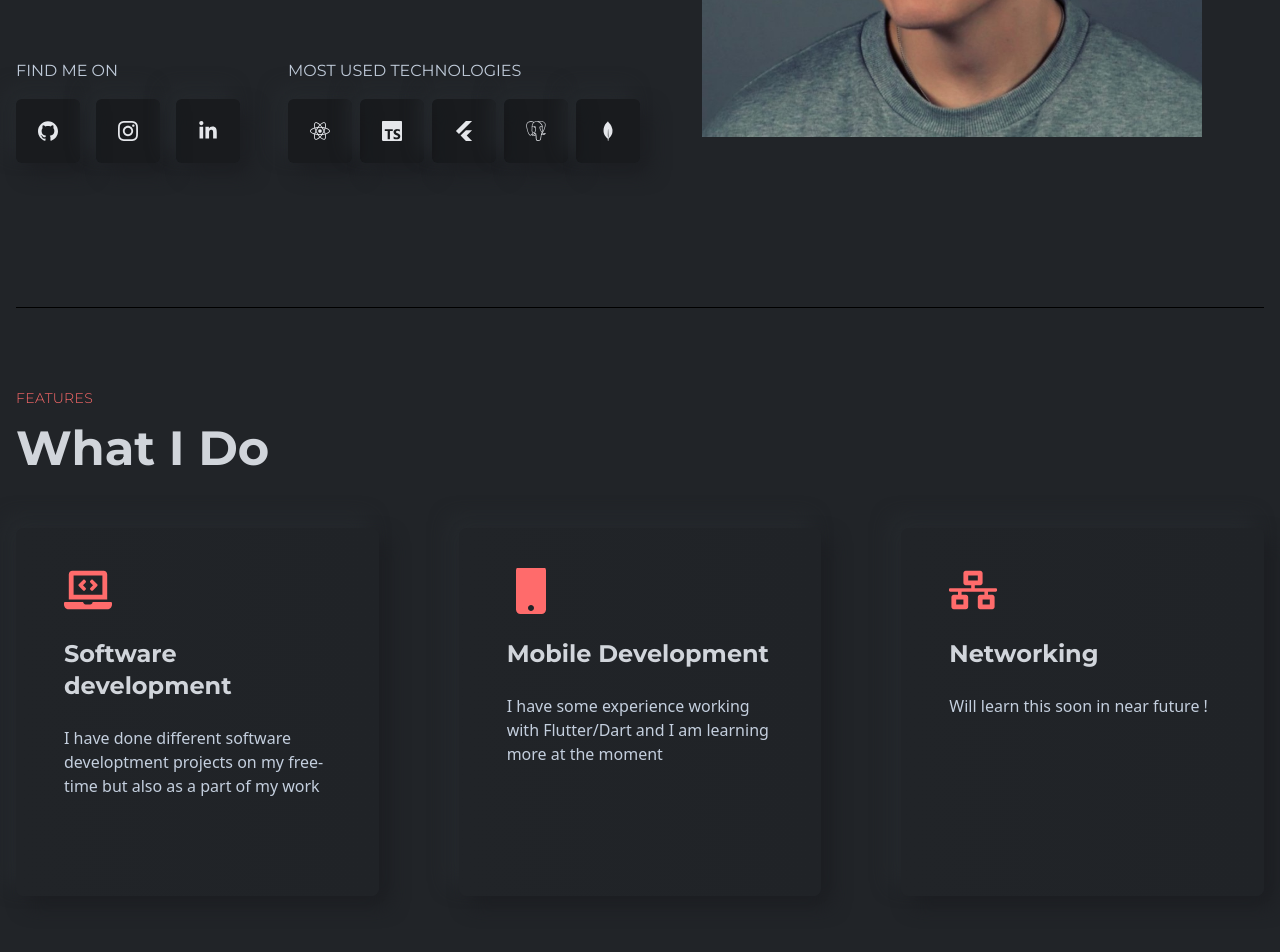
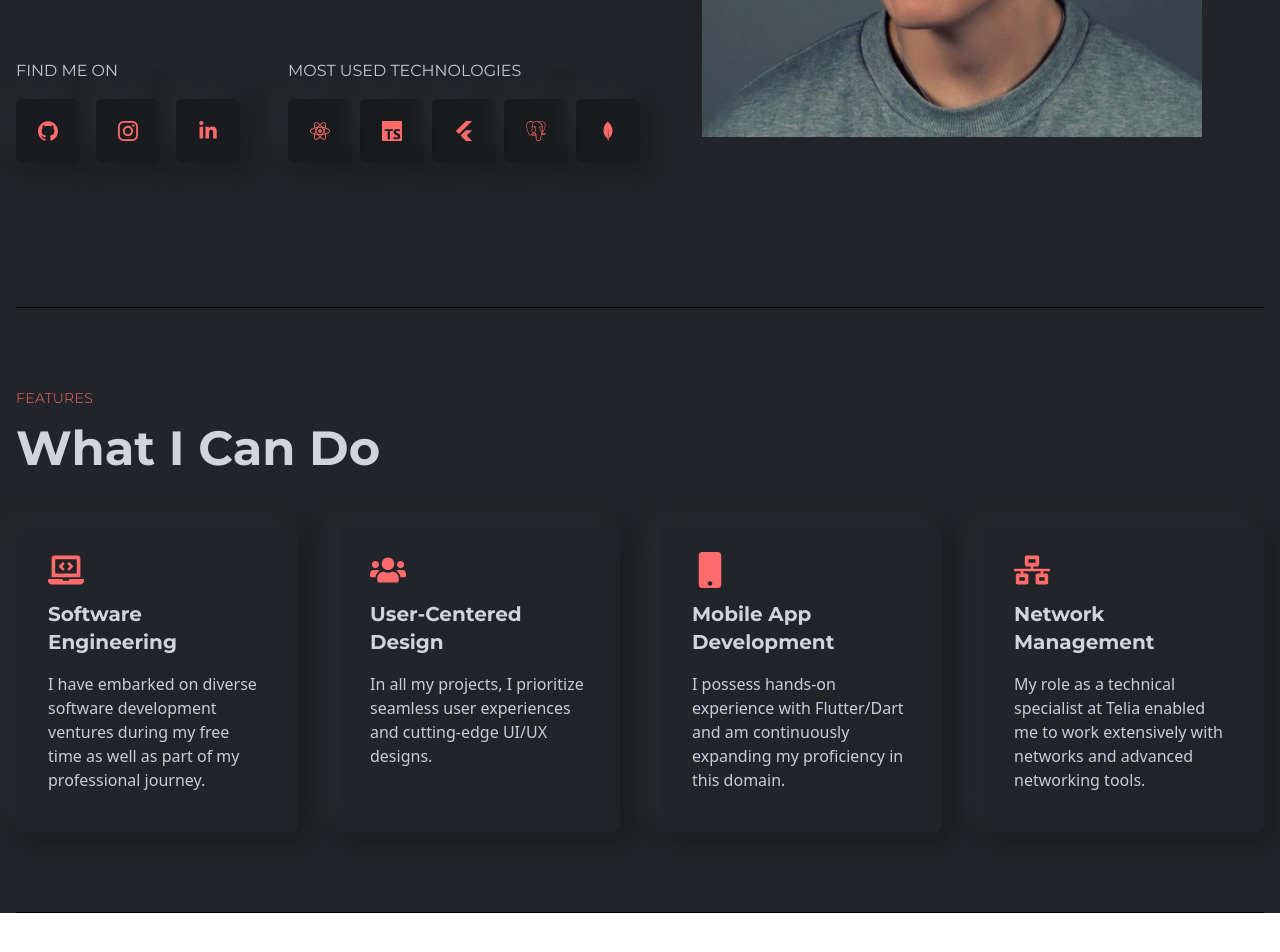
Before and after one commit to temevh/reactCV, a React (Create React App) app: page / in a window 1280 px wide. Shown: the part 560-1512 px from the top of the page. After the commit the page ends 1473 px from the top, so only its background shows below. Built offline with nearby package versions, Linux system fonts and the light colour scheme.

Commit message:
finished features section

```diff
--- a/src/Features/Card.jsx
+++ b/src/Features/Card.jsx
@@ -2,12 +2,12 @@ import React from "react";
 
 const Card = ({ item: { title, des, icon } }) => {
   return (
-    <div className="w-full px-12 h-100 py-10 rounded-lg shadow-shadowOne flex items-center bg-gradient-to-r from-bodyColor to-[#202327] group hover:bg-gradient-to-b hover:from-black hover:to-[#1e2024] transition-colors duration-100 group relative">
-      <div className="h-72 overflow-y-hidden">
-        <div className="flex h-full flex-col gap-10 translate-y-[-2px] group-hover:translate-y-0 transition-transform duration-500">
-          <div className="w-10 h-8 flex flex-col justify-between">
+    <div className="w-full px-8 py-6 rounded-lg shadow-shadowOne flex items-center bg-gradient-to-r from-bodyColor to-[#202327] group hover:bg-gradient-to-b hover:from-black hover:to-[#1e2024] transition-colors duration-100 group relative">
+      <div className="h-64 overflow-y-hidden">
+        <div className="flex h-full flex-col gap-6 transition-transform duration-500">
+          <div className="w-8 h-6 flex flex-col justify-between">
             {icon ? (
-              <span className="text-5xl text-designColor">{icon}</span>
+              <span className="text-4xl text-designColor">{icon}</span>
             ) : (
               <>
                 <span className="w-full h-[2px] rounded-lg bg-designColor inline-flex"></span>
@@ -17,8 +17,8 @@ const Card = ({ item: { title, des, icon } }) => {
               </>
             )}
           </div>
-          <div className="flex flex-col gap-6">
-            <h2 className="text-xl md:text-2xl font-titleFont font-bold text-gray-300">
+          <div className="flex flex-col gap-4">
+            <h2 className="text-lg md:text-xl font-titleFont font-bold text-gray-300">
               {title}
             </h2>
             <p className="base">{des}</p>
--- a/src/Features/Features.jsx
+++ b/src/Features/Features.jsx
@@ -8,8 +8,8 @@ const Features = () => {
       id="features"
       className="w-full py-20 border-b-[1px] border-b-black"
     >
-      <Title title="Features" des="What I Do" />
-      <div className="grid grid-cols-1 md:grid-cols-2 xl:grid-cols-3 gap-6 xl:gap-20">
+      <Title title="Features" des="What I Can Do" />
+      <div className="grid grid-cols-1 md:grid-cols-2 xl:grid-cols-4 gap-6 xl:gap-10">
         {featuresData.map((item) => (
           <Card item={item} key={item.id} />
         ))}
--- a/src/components/Banner/Media.jsx
+++ b/src/components/Banner/Media.jsx
@@ -22,12 +22,12 @@ const Media = () => {
               target="_blank"
               rel="noopener noreferrer"
             >
-              <SiGithub />
+              <SiGithub style={iconStyle} />
             </a>
           </span>
           <span className="bannerIcon">
             <a href="instagram.com/titeemu">
-              <SiInstagram />
+              <SiInstagram style={iconStyle} />
             </a>
           </span>
           <span className="bannerIcon">
@@ -36,7 +36,7 @@ const Media = () => {
               target="_blank"
               rel="noopener noreferrer"
             >
-              <FaLinkedinIn />
+              <FaLinkedinIn style={iconStyle} />
             </a>
           </span>
         </div>
@@ -47,19 +47,19 @@ const Media = () => {
         </h2>
         <div className="flex gap-2">
           <span className="bannerIcon">
-            <FaReact />
+            <FaReact style={iconStyle} />
           </span>
           <span className="bannerIcon">
-            <SiTypescript />
+            <SiTypescript style={iconStyle} />
           </span>
           <span className="bannerIcon">
-            <SiFlutter />
+            <SiFlutter style={iconStyle} />
           </span>
           <span className="bannerIcon">
-            <SiPostgresql />
+            <SiPostgresql style={iconStyle} />
           </span>
           <span className="bannerIcon">
-            <SiMongodb />
+            <SiMongodb style={iconStyle} />
           </span>
         </div>
       </div>
@@ -67,4 +67,8 @@ const Media = () => {
   );
 };
 
+const iconStyle = {
+  color: "#FF6B6B",
+};
+
 export default Media;
--- a/src/components/TopNav.jsx
+++ b/src/components/TopNav.jsx
@@ -5,7 +5,13 @@ import Toolbar from "@mui/material/Toolbar";
 import Typography from "@mui/material/Typography";
 import Button from "@mui/material/Button";
 
-const navElements = ["About me", "Skills", "Projects", "Contact me!"];
+const navElements = [
+  "About me",
+  "Features",
+  "Skills",
+  "Projects",
+  "Contact me!",
+];
 
 function TopNav() {
   return (
--- a/src/components/data/Data.jsx
+++ b/src/components/data/Data.jsx
@@ -4,6 +4,7 @@ import {
   FaMobile,
   FaLaptopCode,
   FaNetworkWired,
+  FaUsers,
 } from "react-icons/fa";
 import { SiProgress, SiNintendonetwork } from "react-icons/si";
 import { CgWebsite } from "react-icons/cg";
@@ -14,19 +15,25 @@ export const featuresData = [
   {
     id: 1,
     icon: <FaLaptopCode />,
-    title: "Software development",
-    des: "I have done different software developtment projects on my free-time but also as a part of my work",
+    title: "Software Engineering",
+    des: "I have embarked on diverse software development ventures during my free time as well as part of my professional journey.",
   },
   {
     id: 2,
-    icon: <FaMobile />,
-    title: "Mobile Development",
-    des: "I have some experience working with Flutter/Dart and I am learning more at the moment",
+    icon: <FaUsers />,
+    title: "User-Centered Design",
+    des: "In all my projects, I prioritize seamless user experiences and cutting-edge UI/UX designs.",
   },
   {
     id: 3,
+    icon: <FaMobile />,
+    title: "Mobile App Development",
+    des: "I possess hands-on experience with Flutter/Dart and am continuously expanding my proficiency in this domain.",
+  },
+  {
+    id: 4,
     icon: <FaNetworkWired />,
-    title: "Networking",
-    des: "Will learn this soon in near future !",
+    title: "Network Management",
+    des: "My role as a technical specialist at Telia enabled me to work extensively with networks and advanced networking tools.",
   },
 ];
```
